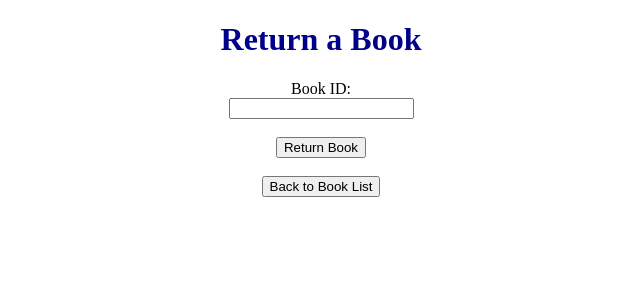
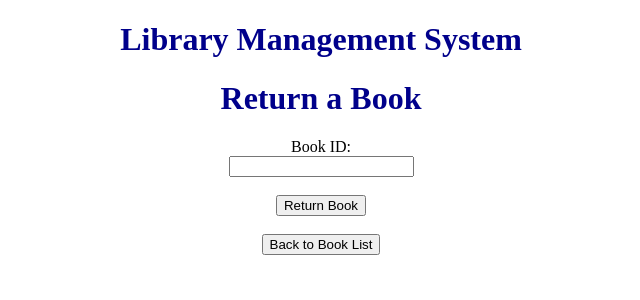
Before and after one commit to Deepesh1502/Library-Management, a Django app: page /return/ in a window 1280 px wide. Shown: the top 300 px of the page, without its empty margins (319-959 px from the left). Run offline with Django 5.2, Linux system fonts and the light colour scheme.

Commit message:
Update return_book.html

```diff
--- a/library_mgmt/library_app/templates/return_book.html
+++ b/library_mgmt/library_app/templates/return_book.html
@@ -14,14 +14,14 @@
     </style>
 </head>
 <body>
+    <h1>Library Management System</h1>
     <h1>Return a Book</h1>
     <form method="post">
         {% csrf_token %}
         <label>Book ID:</label>
         <br>
         <input type="number" name="book_id" required>
-        <br>
-        <br>
+        <br><br>
         <input type="submit" value="Return Book">
     </form>
     <br>
```
